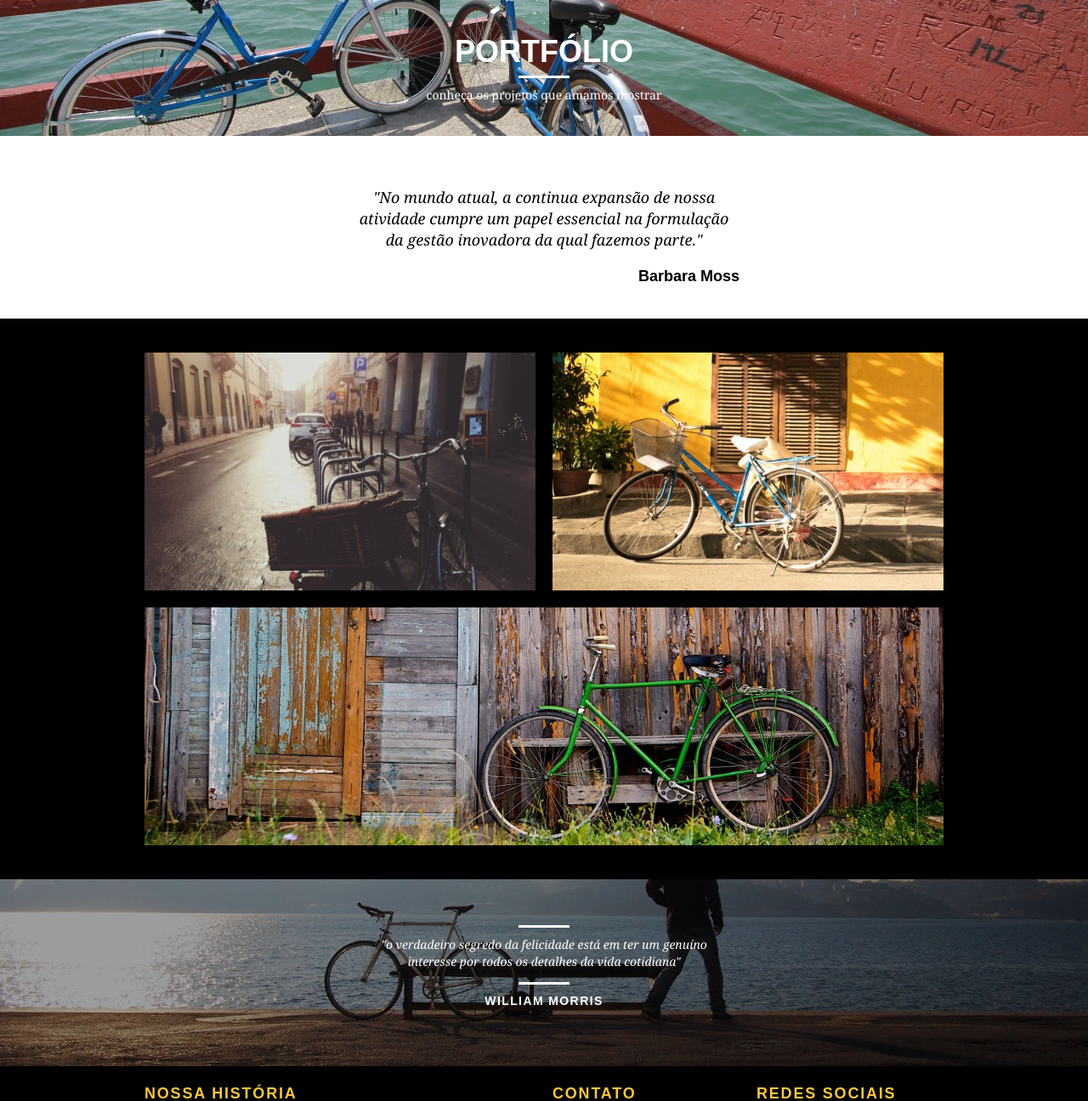
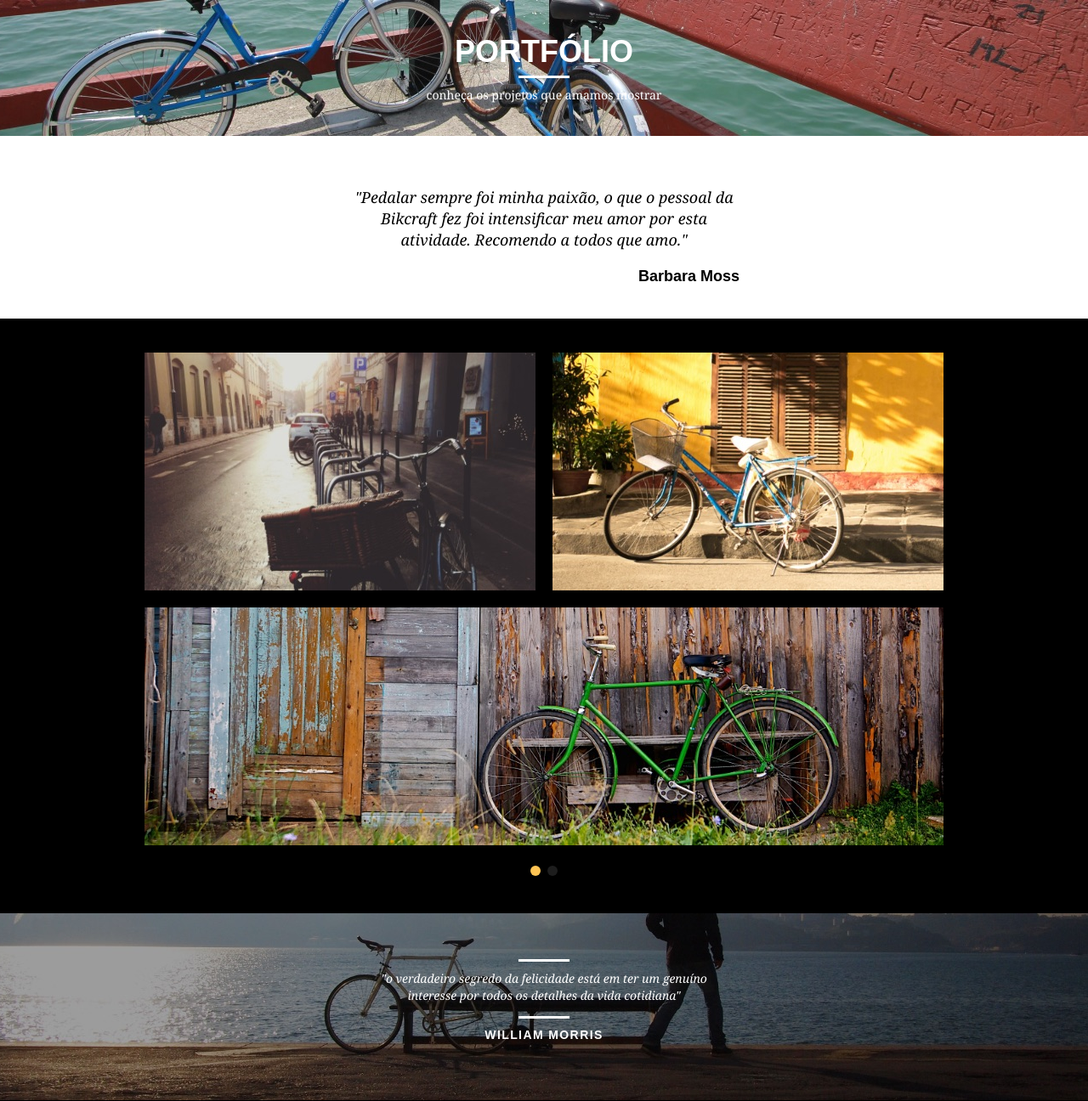
Before and after one commit to alsoDiego/bikcraft, a PHP site: page /portfolio.html in a window 1280 px wide. Shown: the part 92-1388 px from the top of the page at 85% size. Run offline with PHP 8.4, Linux system fonts and the light colour scheme.

Commit message:
add js slides

```diff
--- a/css/styles.css
+++ b/css/styles.css
@@ -390,3 +390,43 @@ img {
     background: #fec63e;
     padding: 22px 0;
 }
+
+/* JavaScript */
+
+.js [data-slide] {
+    position: relative;
+  }
+  .js [data-slide] > * {
+    position: absolute;
+    top: 0px;
+    opacity: 0;
+  }
+  .js [data-slide] > .active {
+    position: relative;
+    opacity: 1;
+    transition: opacity 1500ms;
+    z-index: 1;
+  }
+
+  /* Navegação de slide */
+.js [data-slide-nav] {
+    display: block;
+    justify-content: center;
+    text-align: center;
+    margin-top: 20px;
+  }
+  .js [data-slide-nav] > button {
+    display: inline-block;
+    width: 12px;
+    margin: 4px;
+    height: 12px;
+    border: none;
+    padding: 0px;
+    border-radius: 6px;
+    background: #1d1d1d;
+    text-indent: -100px;
+    overflow: hidden;
+  }
+  .js [data-slide-nav] > button.active {
+    background: #fec454;
+  }
--- a/index.html
+++ b/index.html
@@ -222,6 +222,9 @@
             </div>
         </div>
     </footer>
+    <!-- Fecha Footer -->
+
+    <script src="./js/script.js"></script>
 </body>
 
 </html>
--- a/portfolio.html
+++ b/portfolio.html
@@ -50,22 +50,42 @@
     </section>
     <!-- Fecha Introdução -->
 
-    <section class="container">
+    <section class="container" data-slide="quote">
         <blockquote class="quote_clientes">
             <p>
-                "No mundo atual, a continua expansão de nossa
-                atividade cumpre um papel essencial na formulação da
-                gestão inovadora da qual fazemos parte."
+                "Pedalar sempre foi minha paixão, o que o pessoal da Bikcraft
+                fez foi intensificar meu amor por esta atividade.
+                Recomendo a todos que amo."
             </p>
             <cite>
                 Barbara Moss
+            </cite>
+        </blockquote>
+        <blockquote class="quote_clientes">
+            <p>
+                "Nada melhor do que dar um rolé com a minha Bikcraft pela orla.
+                Essa é a minha companheira mais fiel, nunca me traiu e está
+                sempre a minha disposição."
+            </p>
+            <cite>
+                Jhony Rato
+            </cite>
+        </blockquote>
+        <blockquote class="quote_clientes">
+            <p>
+                "Aqueles que ainda não possuem uma Bikcraft não sabem o que
+                estão perdendo. A precisão é absurda e a velocidade é transcedental.
+                Nunca vi nada igual."
+            </p>
+            <cite>
+                Bernardo
             </cite>
         </blockquote>
     </section>
     <!-- Fecha Quote -->
 
     <section class="portfolio">
-        <div class="container">
+        <div class="container" data-slide="portfolio">
             <ul class="portfolio_lista">
                 <li class="grid-8">
                     <img src="./img/portfolio/retro.jpg" alt="Bicicleta Retrô">
@@ -77,7 +97,17 @@
                     <img src="./img/portfolio/esporte.jpg" alt="Bicicleta Esporte">
                 </li>
             </ul>
-
+            <ul class="portfolio_lista">
+                <li class="grid-8">
+                    <img src="./img/portfolio/passeio.jpg" alt="Bicicleta Passeio">
+                </li>
+                <li class="grid-8">
+                    <img src="./img/portfolio/retro.jpg" alt="Bicicleta Retrô">
+                </li>
+                <li class="grid-16">
+                    <img src="./img/portfolio/esporte.jpg" alt="Bicicleta Esporte">
+                </li>
+            </ul>
         </div>
     </section>
     <!-- Fecha Portfólio -->
@@ -141,6 +171,10 @@
             </div>
         </div>
     </footer>
+    <!-- Fecha Footer -->
+
+    <script src="./js/plugins/simple-slide.js"></script>
+    <script src="./js/script.js"></script>
 </body>
 
 </html>
```
